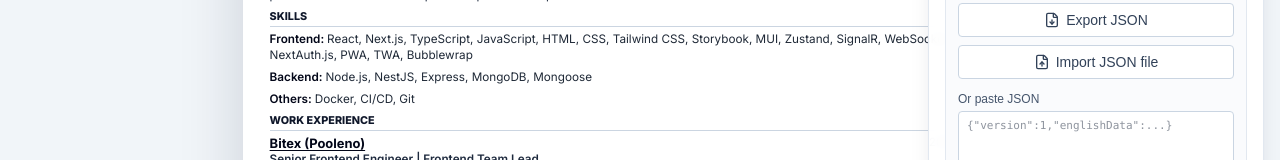
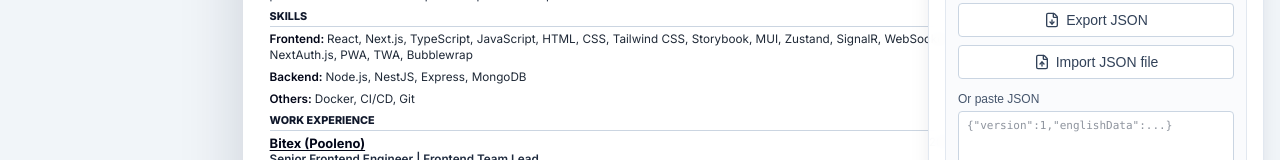
Before and after one commit to AliBakhshandeh/ats-resume-maker, a Next.js app: page / in a window 1280 px wide. Shown: the part 261-421 px from the top of the page. Built offline with nearby package versions, Linux system fonts and the light colour scheme.

Commit message:
fix: remove Mongoose from backend skills in resume data

```diff
--- a/src/data/resume.ts
+++ b/src/data/resume.ts
@@ -66,7 +66,7 @@ export const resumeData: ResumeData = {
     },
     {
       title: "Backend",
-      items: ["Node.js", "NestJS", "Express", "MongoDB", "Mongoose"],
+      items: ["Node.js", "NestJS", "Express", "MongoDB"],
     },
     {
       title: "Others",
@@ -365,7 +365,7 @@ export const resumeDataFa: ResumeData = {
     },
     {
       title: "بک‌اند",
-      items: ["Node.js", "NestJS", "Express", "MongoDB", "Mongoose"],
+      items: ["Node.js", "NestJS", "Express", "MongoDB"],
     },
     {
       title: "سایر",
```
